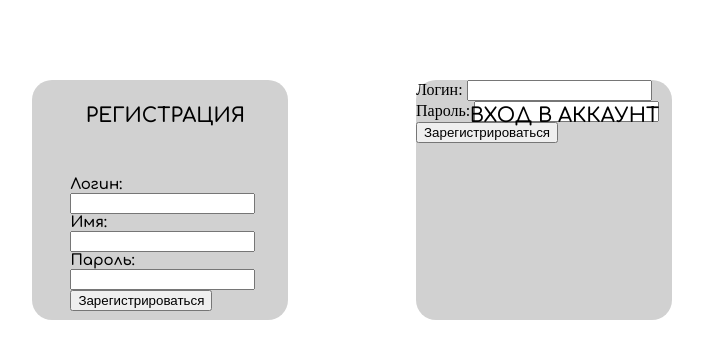
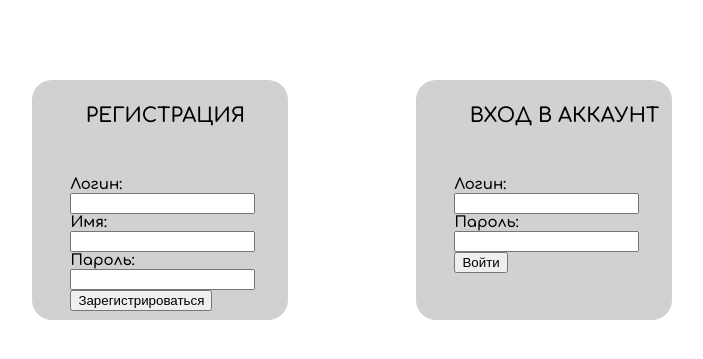
Before and after one commit to sidq-corp/localNet, a PHP site: page / in a window 1280 px wide. Shown: the top 359 px of the page, without its empty margins (288-991 px from the left). Run offline with PHP 8.4, Linux system fonts and the light colour scheme.

Commit message:
6 commit

```diff
--- a/css/main.css
+++ b/css/main.css
@@ -37,3 +37,12 @@
 	font-family: 'Comfortaa', cursive;
 	font-size: 15px;
 }
+#login_form{
+	position: absolute;
+	left:15%;
+	top:40%;
+	height: 30%;
+	width: 80%;
+	font-family: 'Comfortaa', cursive;
+	font-size: 15px;
+}
--- a/index.php
+++ b/index.php
@@ -27,7 +27,7 @@
 			<form action="php/reg.php" method="get">
 				Логин: <input  type="text" name="user_login">
 				Пароль: <input type="text" name="user_pass">
-				<input type="submit" name="submit" value="Зарегистрироваться">
+				<input type="submit" name="submit" value="Войти">
 			</form>
 		</div>
 	</div>
```
